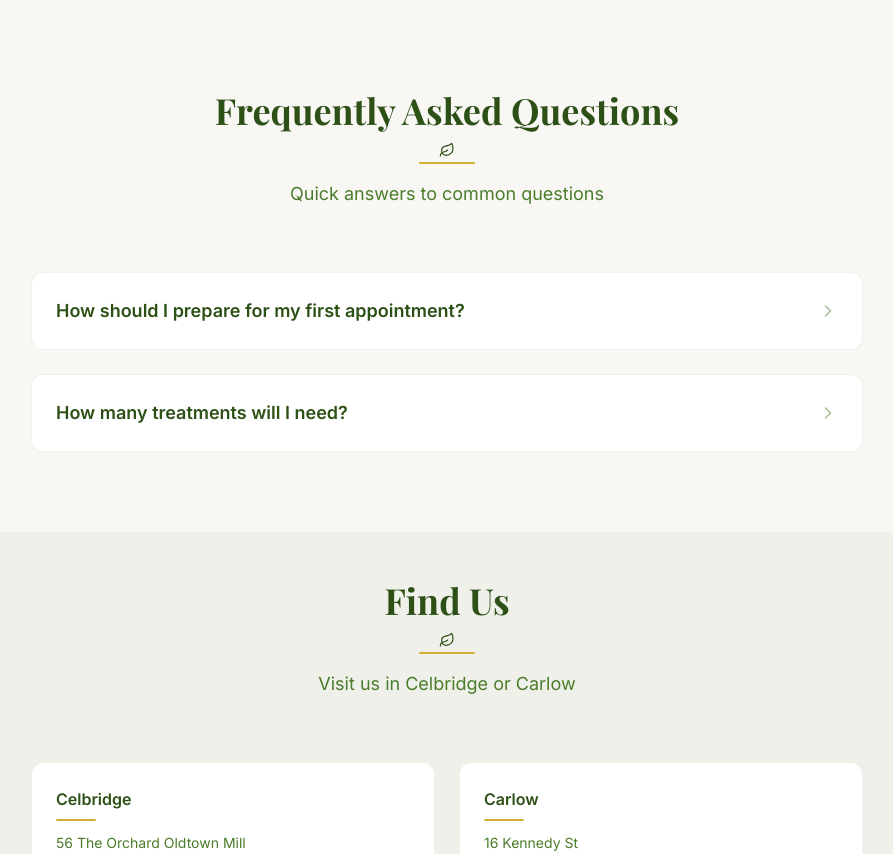
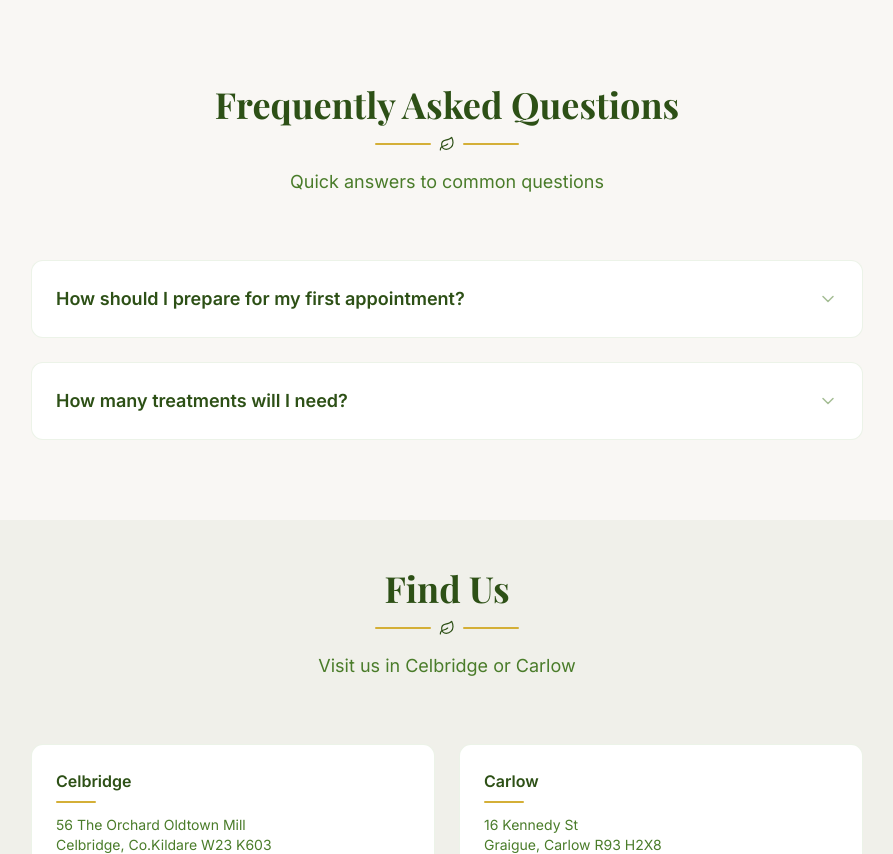
Before and after one commit to hbacalso1229/wellness-needles, a Next.js app: page /contact in a window 1280 px wide. Shown: the part 1300-2154 px from the top of the page, without its empty margins (193-1086 px from the left). Built offline with nearby package versions, Linux system fonts and the light colour scheme; no server answers.

Commit message:
Add branding guide and refine section flourish, FeatureCards, and accordion UX.

```diff
--- a/src/app/chinese-medicine/page.tsx
+++ b/src/app/chinese-medicine/page.tsx
@@ -1,7 +1,7 @@
 'use client'
 
 import { useState } from 'react'
-import { Leaf, Heart, Brain, Target, Zap, Circle, ArrowRight, ChevronRight } from 'lucide-react'
+import { Leaf, Heart, Brain, Target, Zap, Circle, ArrowRight, ChevronDown } from 'lucide-react'
 import Link from 'next/link'
 import { FeatureCard, HeroSection, SectionHeading } from '../../features'
 import { useBookingCtaHref } from '@/hooks/useBookingCtaHref'
@@ -164,7 +164,7 @@ export default function ChineseMedicine() {
             subtitle="We offer a comprehensive range of traditional Chinese medicine therapies"
           />
 
-          <div className="grid grid-cols-2 gap-2.5 md:gap-8">
+          <div className="mx-auto grid max-w-3xl grid-cols-2 gap-2.5 md:gap-4 lg:gap-5">
             <FeatureCard
               flippable
               icon={Zap}
@@ -235,9 +235,9 @@ export default function ChineseMedicine() {
                         {method.title}
                       </h3>
                     </div>
-                    <ChevronRight
+                    <ChevronDown
                       className={`diagnosis-accordion-chevron h-4 w-4 md:h-5 md:w-5 shrink-0 text-secondary/50 ${
-                        isOpen ? 'rotate-90 text-primary' : ''
+                        isOpen ? 'rotate-180 text-primary' : ''
                       }`}
                       strokeWidth={1.75}
                       aria-hidden
--- a/src/app/contact/page.tsx
+++ b/src/app/contact/page.tsx
@@ -1,6 +1,6 @@
 'use client'
 
-import { Calendar, Send, MessageCircle, ChevronRight, type LucideIcon } from 'lucide-react'
+import { Calendar, Send, MessageCircle, ChevronDown, type LucideIcon } from 'lucide-react'
 import { useState, type ReactNode } from 'react'
 import { HeroSection, SectionHeading } from '../../features'
 import { contactConfig } from '../../lib/contact-config'
@@ -427,9 +427,9 @@ export default function Contact() {
                         {faq.question}
                       </h3>
                     </div>
-                    <ChevronRight
+                    <ChevronDown
                       className={`diagnosis-accordion-chevron h-4 w-4 md:h-5 md:w-5 shrink-0 text-secondary/50 ${
-                        isOpen ? 'rotate-90 text-primary' : ''
+                        isOpen ? 'rotate-180 text-primary' : ''
                       }`}
                       strokeWidth={1.75}
                       aria-hidden
--- a/src/features/home/BookingSection.tsx
+++ b/src/features/home/BookingSection.tsx
@@ -23,9 +23,10 @@ export function BookingSection() {
         >
           Ready when you are
         </h2>
-        <div className="flex flex-col items-center gap-1.5 mb-4 md:mb-5" aria-hidden="true">
+        <div className="mb-4 flex items-center justify-center gap-2 md:mb-5" aria-hidden="true">
+          <div className="h-0.5 w-10 rounded-full bg-gold md:w-14" />
           <PulsingLeaf size="small" color="text-gold/80" />
-          <div className="h-0.5 w-14 rounded-full bg-gold" />
+          <div className="h-0.5 w-10 rounded-full bg-gold md:w-14" />
         </div>
         <p className="text-base md:text-lg text-cream/90 mb-6 md:mb-10 max-w-xl mx-auto leading-relaxed">
           Take a quiet next step. Book a session and begin restoring balance at a pace that
--- a/src/features/home/ServicesSection.tsx
+++ b/src/features/home/ServicesSection.tsx
@@ -47,6 +47,7 @@ export function ServicesSection() {
             <FeatureCard
               key={service.title}
               compact
+              elevated
               icon={service.icon}
               title={service.title}
               description={service.description}
--- a/src/features/ui/FeatureCard.tsx
+++ b/src/features/ui/FeatureCard.tsx
@@ -22,6 +22,12 @@ interface FeatureCardProps {
   flippable?: boolean
   /** Tighter padding and min-height for denser grids */
   compact?: boolean
+  /**
+   * Keep cream panel + shadow on mobile.
+   * Use when the section has a tinted background (e.g. bg-accent/10);
+   * omit on cream sections so cards stay flat on small screens.
+   */
+  elevated?: boolean
   /** Optional content shown below the description (e.g. link or tag) */
   footer?: ReactNode
 }
@@ -33,6 +39,7 @@ export function FeatureCard({
   className = '',
   flippable = false,
   compact = false,
+  elevated = false,
   footer,
 }: FeatureCardProps) {
   const [isFlipped, setIsFlipped] = useState(false)
@@ -164,9 +171,13 @@ export function FeatureCard({
     </div>
   )
 
+  const panelClass = elevated
+    ? 'rounded-lg bg-cream/80 shadow-sm'
+    : 'rounded-lg bg-transparent shadow-none md:bg-cream/80 md:shadow-sm'
+
   const staticCard = (
     <div
-      className={`group rounded-lg bg-cream/80 text-center shadow-sm card-emboss ${
+      className={`group text-center card-emboss ${panelClass} ${
         compact ? 'p-4 md:p-5' : 'p-5 md:p-6'
       } ${className}`}
     >
@@ -265,7 +276,7 @@ export function FeatureCard({
           aria-haspopup="dialog"
           aria-expanded={modalOpen}
           aria-label={`${title}. Tap to learn more.`}
-          className={`flex h-full w-full flex-col items-center justify-center text-center rounded-lg bg-cream/80 shadow-sm focus-visible:outline-none focus-visible:ring-2 focus-visible:ring-primary focus-visible:ring-offset-2 focus-visible:ring-offset-cream ${
+          className={`flex h-full w-full flex-col items-center justify-center text-center focus-visible:outline-none focus-visible:ring-2 focus-visible:ring-primary focus-visible:ring-offset-2 focus-visible:ring-offset-cream ${panelClass} ${
             compact
               ? 'min-h-[5.75rem] p-2'
               : 'min-h-[7rem] p-2.5 sm:p-3'
--- a/src/features/ui/SectionHeading.tsx
+++ b/src/features/ui/SectionHeading.tsx
@@ -19,8 +19,9 @@ export function SectionHeading({
   return (
     <div className={className}>
       <h2 className={titleClassName}>{title}</h2>
-      <div className="mb-2 flex flex-col items-center gap-1 md:mb-4" aria-hidden="true">
-        <Leaf className="h-3.5 w-3.5 text-primary md:h-4 md:w-4" strokeWidth={1.75} />
+      <div className="mb-2 flex items-center justify-center gap-2 md:mb-4" aria-hidden="true">
+        <div className="h-0.5 w-8 rounded-full bg-gold md:w-14" />
+        <Leaf className="h-3.5 w-3.5 shrink-0 text-primary md:h-4 md:w-4" strokeWidth={1.75} />
         <div className="h-0.5 w-8 rounded-full bg-gold md:w-14" />
       </div>
       {subtitle ? (
```
Also changed, not shown: 2 other files (tests, documents, lock files or other folders).
